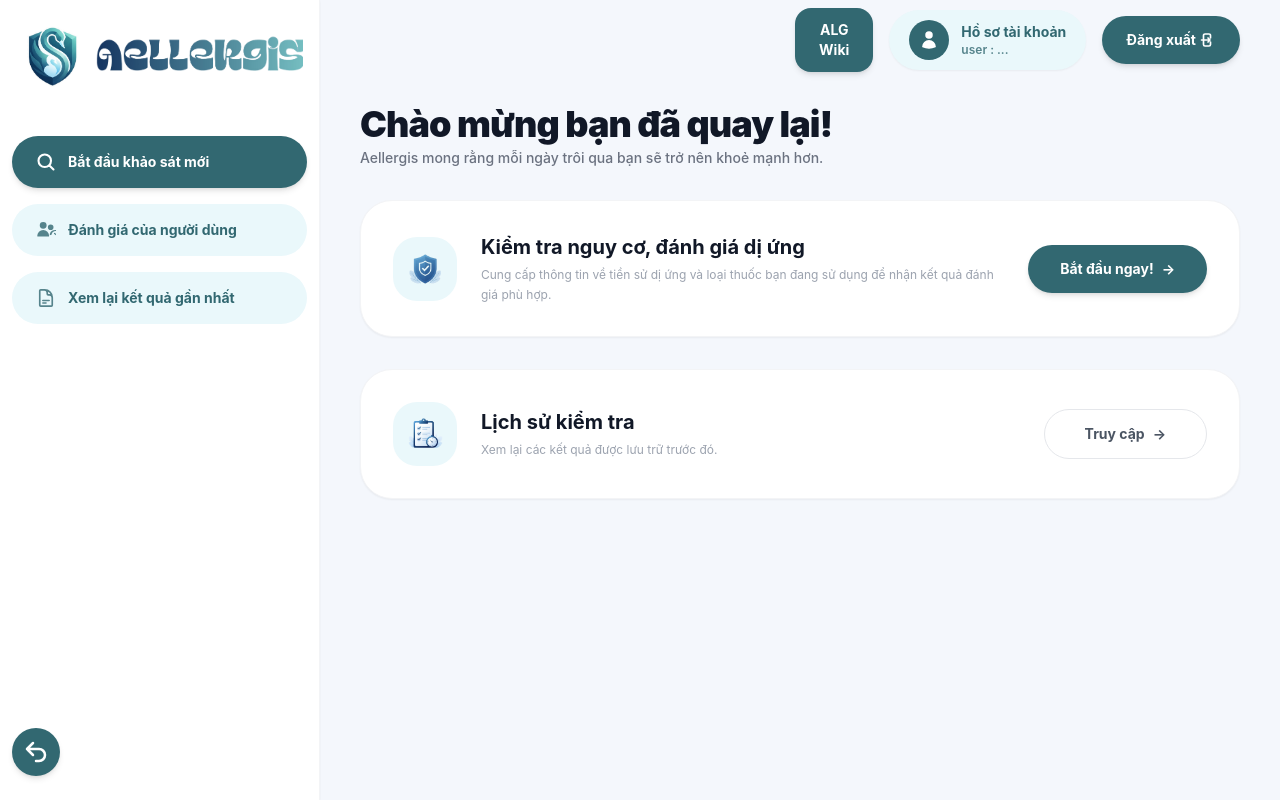
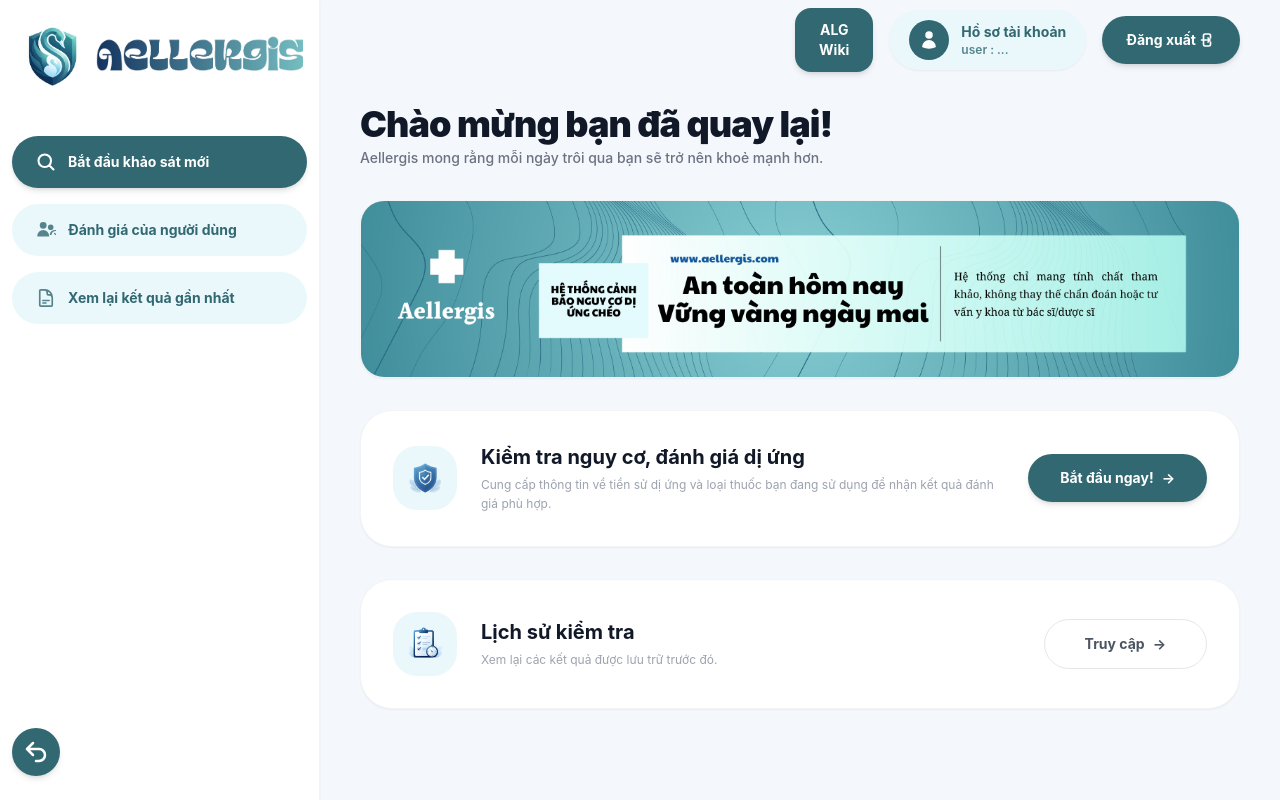
Before and after one commit to alienmeo/mediwise-system, a React (Vite) app in the folder frontend/: page /dashboard in a window 1280 px wide. Built offline with nearby package versions, Linux system fonts and the light colour scheme; sample sign-in values are in the browser's storage; the HTML template or start-up script is replaced by a standard one.

Commit message:
thembanner

```diff
--- a/frontend/src/pages/Dashboard.jsx
+++ b/frontend/src/pages/Dashboard.jsx
@@ -1,11 +1,12 @@
 import React, { useState } from 'react';
 import { useNavigate } from 'react-router-dom';
 
-// Import các file logo và ảnh icon ở đầu file (chuẩn ES Modules)
+// Import các file logo, ảnh icon và banner ở đầu file (chuẩn ES Modules)
 import logoImg from './logo.png';
 import brandTextImg from './title.png';
 import image1 from './image1.png';
 import image2 from './image2.png';
+import bannerImg from './banner.png'; // <--- Đã thêm import banner
 
 export default function Dashboard() {
   const navigate = useNavigate();
@@ -169,6 +170,11 @@
             </p>
           </div>
 
+          {/* Banner hiển thị ngay dưới phần lời chào */}
+          <div className="w-full overflow-hidden rounded-2xl shadow-sm border border-gray-100 bg-white">
+            <img src={bannerImg} alt="Aellergis Banner" className="w-full h-auto object-cover" />
+          </div>
+
           {/* Card 1: Kiểm tra nguy cơ */}
           <div className="bg-white rounded-[2rem] p-6 md:p-8 shadow-sm border border-gray-100 flex flex-col md:flex-row items-center justify-between gap-6 text-center md:text-left">
             <div className="flex flex-col md:flex-row items-center space-y-4 md:space-y-0 md:space-x-6">
```
Also changed, not shown: frontend/src/pages/banner.png (added).
